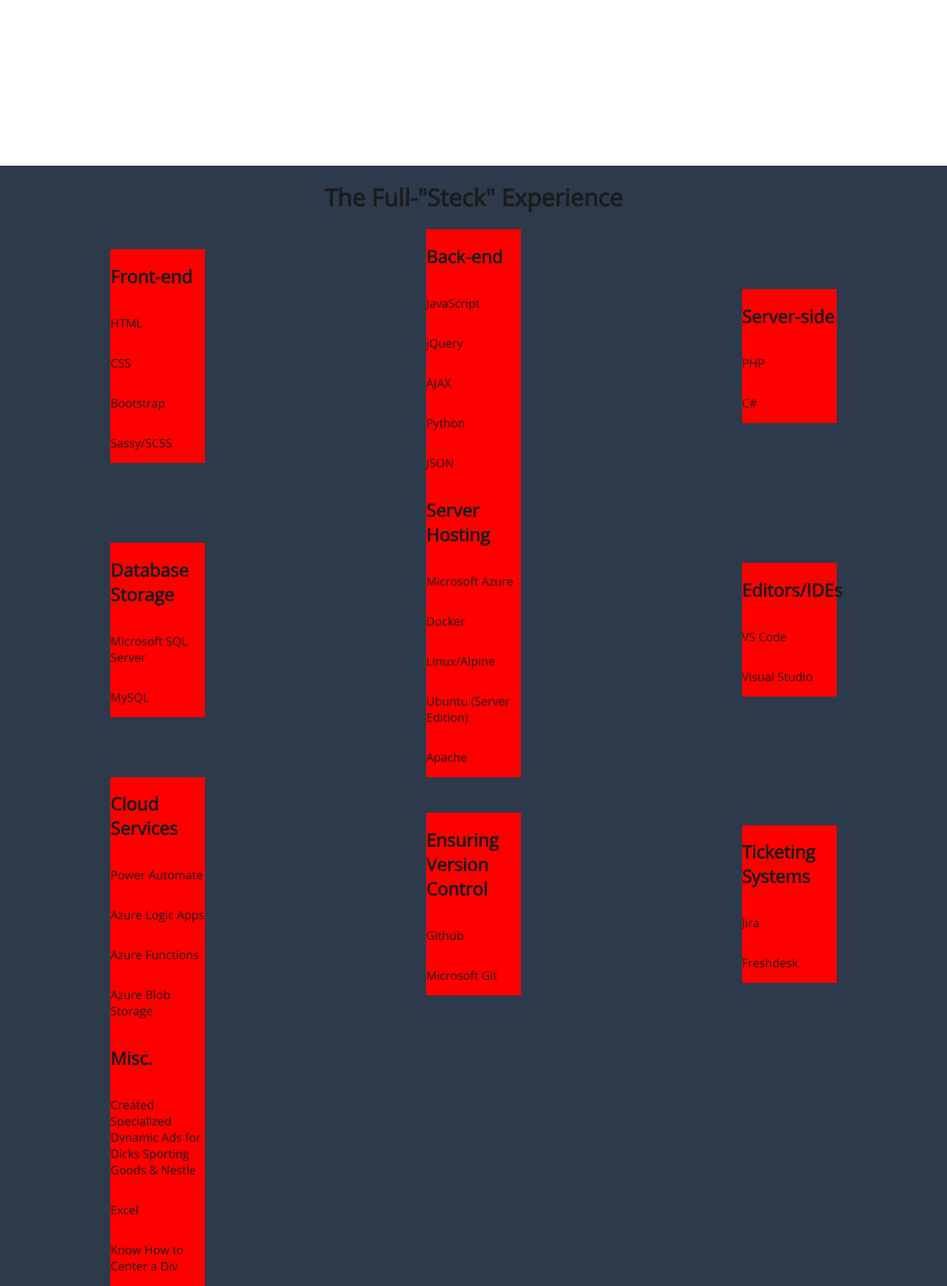
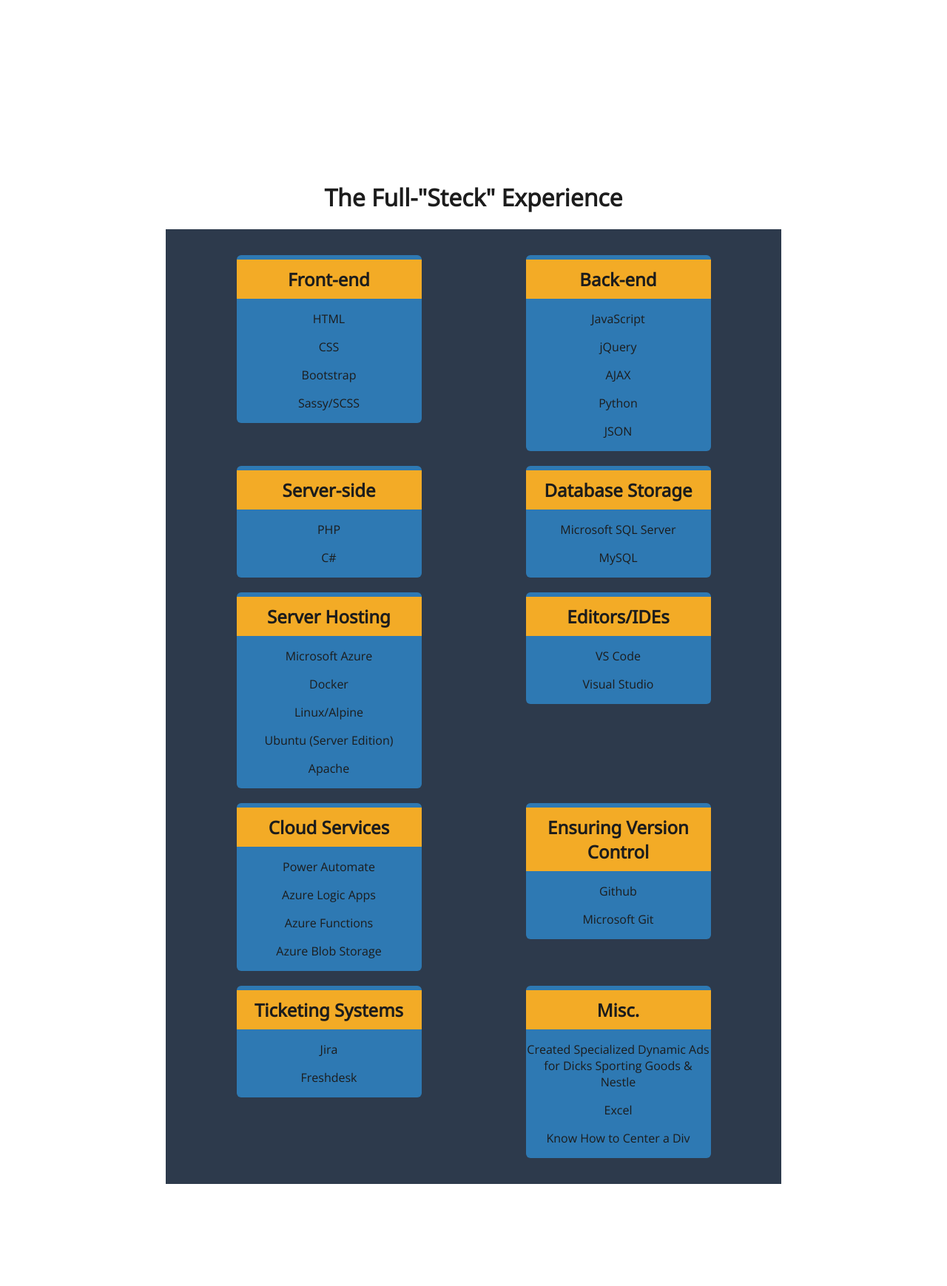
Before and after one commit to steckReed/Proj-Official-Portfolio-Site, a PHP site: page / in a window 1280 px wide. Shown: the part 576-2315 px from the top of the page at 74% size. After the commit the page ends 2177 px from the top, so only its background shows below. Run offline with PHP 8.4, Linux system fonts and the light colour scheme.

Commit message:
its late im tired (attempt at goofing around with the cards)

```diff
--- a/View/Public/CSS/index-styles.css
+++ b/View/Public/CSS/index-styles.css
@@ -1,4 +1,5 @@
 @import url("https://fonts.googleapis.com/css2?family=Open+Sans:wght@300&display=swap");
+@import url("https://fonts.googleapis.com/css2?family=Noto+Sans&display=swap");
 .slide-in-top {
   -webkit-animation: slide-in-top 950ms cubic-bezier(0.19, 1, 0.22, 1) both;
           animation: slide-in-top 950ms cubic-bezier(0.19, 1, 0.22, 1) both;
@@ -246,13 +247,12 @@ body {
   grid-row: 2;
   display: -ms-grid;
   display: grid;
-  -ms-grid-columns: 1fr 1fr 1fr;
-      grid-template-columns: 1fr 1fr 1fr;
+  -ms-grid-columns: 1fr;
+      grid-template-columns: 1fr;
   -ms-grid-rows: min-content auto;
       grid-template-rows: -webkit-min-content auto;
       grid-template-rows: min-content auto;
   background-color: transparent;
-  background-color: #2d3a4c;
 }
 
 #tech-stack-container-title {
@@ -262,40 +262,70 @@ body {
   text-align: center;
 }
 
-.tech-stack-card {
-  display: -ms-grid;
-  display: grid;
-  -ms-grid-columns: 8rem;
-      grid-template-columns: 8rem;
-  -ms-grid-rows: min-content auto;
-      grid-template-rows: -webkit-min-content auto;
-      grid-template-rows: min-content auto;
-  background-color: transparent;
-  background-color: red;
-  margin: auto;
-}
-
-.tech-stack-title {
+#tech-stack-card-contianer {
   -ms-grid-column: 1;
   grid-column: 1;
   -ms-grid-row: 2;
   grid-row: 2;
+  display: -webkit-box;
+  display: -ms-flexbox;
+  display: flex;
+  -ms-flex-wrap: wrap;
+      flex-wrap: wrap;
+  -webkit-box-orient: horizontal;
+  -webkit-box-direction: normal;
+      -ms-flex-direction: row;
+          flex-direction: row;
+  -webkit-box-pack: center;
+      -ms-flex-pack: center;
+          justify-content: center;
+  width: 65vw;
+  min-width: -webkit-min-content;
+  min-width: -moz-min-content;
+  min-width: min-content;
+  max-width: 1250px;
+  padding: 35px;
+  background-color: #2d3a4c;
+  margin: auto;
+  gap: 20px;
+}
+
+.tech-stack-card {
+  -webkit-box-flex: 1;
+      -ms-flex-positive: 1;
+          flex-grow: 1;
+  min-width: 250px;
+  max-width: 250px;
+  background-color: #2e79b3;
+  margin: auto;
+  margin-top: 0px;
+  border-radius: 6px;
+}
+
+.tech-stack-card-title {
   text-align: center;
+  font-family: 'Noto Sans', sans-serif !important;
+  padding: 10px;
+  margin: 6px 0px;
 }
 
 @media (prefers-color-scheme: light) {
-  .tech-stack-title {
+  .tech-stack-card-title {
     background-color: #f3ab26;
     color: #1c1c1c;
   }
 }
 
 @media (prefers-color-scheme: dark) {
-  .tech-stack-title {
+  .tech-stack-card-title {
     color: #ffffff;
     background-color: #2d3a4c;
     color: #ffffff;
   }
+}
+
+.tech-stack-card-item {
+  text-align: center;
 }
 
 @media only screen and (max-width: 789px) {
--- a/View/Public/Sassy/_global-styles.scss
+++ b/View/Public/Sassy/_global-styles.scss
@@ -1,5 +1,6 @@
 @import './FS-Styles/fs-mixins';
 @import url('https://fonts.googleapis.com/css2?family=Open+Sans:wght@300&display=swap');
+@import url('https://fonts.googleapis.com/css2?family=Noto+Sans&display=swap');
 
 *{
   box-sizing: border-box;
--- a/View/Public/Sassy/index-styles.scss
+++ b/View/Public/Sassy/index-styles.scss
@@ -102,9 +102,9 @@
 // Tech Stack
   #tech-stack-container{
     @include grid-pos(1,2);
-    @include grid-container(1fr 1fr 1fr, min-content auto);
-    background-color: $dark-primary;
+    @include grid-container(1fr, min-content auto);
   }
+
   #tech-stack-container-title{
     grid-column: 1/-1;
     grid-row: 1;
@@ -112,13 +112,31 @@
   }
 
   // Card
+    #tech-stack-card-contianer{
+      @include grid-pos(1,2);
+      display: flex;
+      flex-wrap: wrap;
+      flex-direction: row;
+      justify-content: center;
+      width: 65vw;
+      min-width: min-content;
+      max-width: 1250px;
+      padding: 35px;
+      background-color: $dark-primary;
+      margin: auto;
+      gap: 20px;
+    }
+
     .tech-stack-card{
-      @include grid-container(8rem, min-content auto);
-      background-color: red;
+      flex-grow: 1;
+      min-width: 250px;
+      max-width: 250px;
+      background-color: $dark-secondary;
       margin: auto;
+      margin-top: 0px;
+      border-radius: 6px;
     }
-    .tech-stack-title{
-      @include grid-pos(1,2);
+    .tech-stack-card-title{
       text-align: center;
 
       @include light-theme{
@@ -128,6 +146,13 @@
         color: $dark-font-primary;
         @include  fs-style($dark-primary, $dark-font-primary);
       }
+      font-family: 'Noto Sans', sans-serif !important;
+      padding: 10px;
+      margin: 6px 0px;
+    }
+
+    .tech-stack-card-item{
+      text-align: center;
     }
   // Card
 
--- a/index.html
+++ b/index.html
@@ -26,15 +26,6 @@
             <h1 class='intro-message-title-text'>Back-End Developer;</h1>
           </a>
           <a herf="#" class='intro-message-title-text-a slide-in-top'>
-            <h1 class='intro-message-title-text'>Server-Side Dev;</h1>
-          </a>
-          <a herf="#" class='intro-message-title-text-a slide-in-top'>
-            <h1 class='intro-message-title-text'>Database Engineer;</h1>
-          </a>
-          <a herf="#" class='intro-message-title-text-a slide-in-top'>
-            <h1 class='intro-message-title-text'>Terminal Enthusiast;</h1>
-          </a>
-          <a herf="#" class='intro-message-title-text-a slide-in-top'>
             <h1 class='intro-message-title-text'>Software Engineer;</h1>
           </a>
           <a herf="#" class='intro-message-title-text-a slide-in-top'>
@@ -60,14 +51,15 @@
       <!-- Make on hover effect displays -->
       <h1 id='tech-stack-container-title'>The Full-"Steck" Experience</h1>
 
+      <div id='tech-stack-card-contianer'>
         <!-- Front-end -->
           <div class='tech-stack-card' id='tech-stack-front-end'>
             <h2 class='tech-stack-card-title'>Front-end</h2>
 
-          <p>HTML</p>
-          <p>CSS</p>
-          <p>Bootstrap</p>
-          <p>Sassy/SCSS</p>
+            <p class='tech-stack-card-item'>HTML</p>
+            <p class='tech-stack-card-item'>CSS</p>
+            <p class='tech-stack-card-item'>Bootstrap</p>
+            <p class='tech-stack-card-item'>Sassy/SCSS</p>
           </div>
         <!-- Front-end -->
 
@@ -75,11 +67,11 @@
           <div class='tech-stack-card' id='tech-stack-back-end'>
             <h2 class='tech-stack-card-title'>Back-end</h2>
 
-          <p>JavaScript</p>
-          <p>jQuery</p>
-          <p>AJAX</p>
-          <p>Python</p>
-          <p>JSON</p>
+            <p class='tech-stack-card-item'>JavaScript</p>
+            <p class='tech-stack-card-item'>jQuery</p>
+            <p class='tech-stack-card-item'>AJAX</p>
+            <p class='tech-stack-card-item'>Python</p>
+            <p class='tech-stack-card-item'>JSON</p>
           </div>
         <!-- Back-end -->
 
@@ -87,8 +79,8 @@
           <div class='tech-stack-card' id='tech-stack-server-side'>
             <h2 class='tech-stack-card-title'>Server-side</h2>
 
-          <p>PHP</p>
-          <p>C#</p>
+            <p class='tech-stack-card-item'>PHP</p>
+            <p class='tech-stack-card-item'>C#</p>
           </div>
         <!-- Server-Side -->
 
@@ -96,8 +88,8 @@
           <div class='tech-stack-card' id='tech-stack-database-storage'>
             <h2 class='tech-stack-card-title'>Database Storage</h2>
 
-          <p>Microsoft SQL Server</p>
-          <p>MySQL</p>
+            <p class='tech-stack-card-item'>Microsoft SQL Server</p>
+            <p class='tech-stack-card-item'>MySQL</p>
           </div>
         <!-- Database Storage -->
 
@@ -105,11 +97,11 @@
           <div class='tech-stack-card' id='tech-stack-server-hosting'>
             <h2 class='tech-stack-card-title'>Server Hosting</h2>
 
-          <p>Microsoft Azure</p>
-          <p>Docker</p>
-          <p>Linux/Alpine</p>
-          <p>Ubuntu (Server Edition)</p>
-          <p>Apache</p>
+            <p class='tech-stack-card-item'>Microsoft Azure</p>
+            <p class='tech-stack-card-item'>Docker</p>
+            <p class='tech-stack-card-item'>Linux/Alpine</p>
+            <p class='tech-stack-card-item'>Ubuntu (Server Edition)</p>
+            <p class='tech-stack-card-item'>Apache</p>
           </div>
         <!-- Server Hosting -->
 
@@ -117,8 +109,8 @@
           <div class='tech-stack-card' id='tech-stack-code-environments'>
             <h2 class='tech-stack-card-title'>Editors/IDEs</h2>
 
-          <p>VS Code</p>
-          <p>Visual Studio</p>
+            <p class='tech-stack-card-item'>VS Code</p>
+            <p class='tech-stack-card-item'>Visual Studio</p>
           </div>
         <!-- Editors/IDEs -->
 
@@ -126,10 +118,10 @@
           <div class='tech-stack-card' id='tech-stack-cloud-services'>
             <h2 class='tech-stack-card-title'>Cloud Services</h2>
 
-          <p>Power Automate</p>
-          <p>Azure Logic Apps</p>
-          <p>Azure Functions</p>
-          <p>Azure Blob Storage</p>
+            <p class='tech-stack-card-item'>Power Automate</p>
+            <p class='tech-stack-card-item'>Azure Logic Apps</p>
+            <p class='tech-stack-card-item'>Azure Functions</p>
+            <p class='tech-stack-card-item'>Azure Blob Storage</p>
           </div>
         <!-- Cloud Services -->
 
@@ -137,8 +129,8 @@
           <div class='tech-stack-card' id='tech-stack-version-control'>
             <h2 class='tech-stack-card-title'>Ensuring Version Control</h2>
 
-          <p>Github</p>
-          <p>Microsoft Git</p>
+            <p class='tech-stack-card-item'>Github</p>
+            <p class='tech-stack-card-item'>Microsoft Git</p>
           </div>
         <!-- Version Control -->
 
@@ -146,8 +138,8 @@
           <div class='tech-stack-card' id='tech-stack-ticketing-systems'>
             <h2 class='tech-stack-card-title'>Ticketing Systems</h2>
 
-          <p>Jira</p>
-          <p>Freshdesk</p>
+            <p class='tech-stack-card-item'>Jira</p>
+            <p class='tech-stack-card-item'>Freshdesk</p>
           </div>
         <!-- Ticketing Systems -->
 
@@ -155,11 +147,12 @@
           <div class='tech-stack-card' id='tech-stack-misc'>
             <h2 class='tech-stack-card-title'>Misc.</h2>
 
-          <p>Created Specialized Dynamic Ads for Dicks Sporting Goods & Nestle</p>
-          <p>Excel</p>
-          <p>Know How to Center a Div</p>
+            <p class='tech-stack-card-item'>Created Specialized Dynamic Ads for Dicks Sporting Goods & Nestle</p>
+            <p class='tech-stack-card-item'>Excel</p>
+            <p class='tech-stack-card-item'>Know How to Center a Div</p>
           </div>
         <!-- Misc -->
+      </div>
 
     </div>
   <!-- Tech Stack -->
```
Lines whose indentation alone changed are shown as unchanged.
